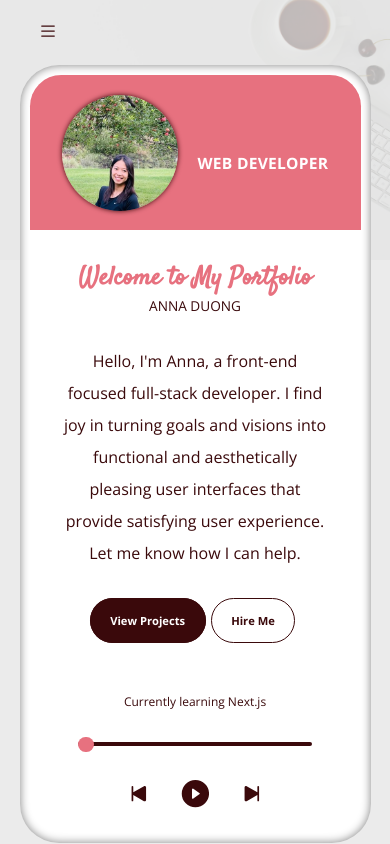
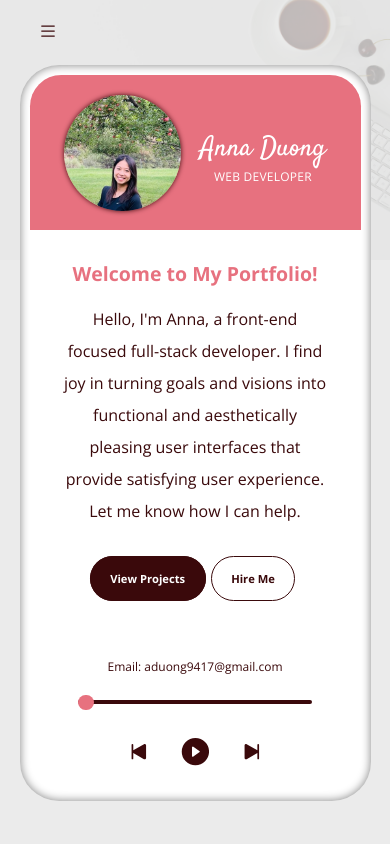
Before and after one commit to annaduong17/portfolio, a React (Create React App) app: page / in a window 390 px wide. Shown: the top 844 px of the page. Built offline with nearby package versions, Linux system fonts and the light colour scheme.

Commit message:
move name into phone display and adjust styles, center align name, title, and song and decrease h1 size on mobile in HomePage

```diff
--- a/src/components/Home.js
+++ b/src/components/Home.js
@@ -2,8 +2,7 @@ function Home() {
   return (
     <div className="home">
       <div className="home-heading">
-        <h1>Welcome to My Portfolio</h1>
-        <h2>ANNA DUONG</h2>
+        <h1>Welcome to My Portfolio!</h1>
       </div>
 
       <div className="home-description">
--- a/src/components/Phone.js
+++ b/src/components/Phone.js
@@ -34,9 +34,11 @@ function Phone({ isMobile }) {
   }
 
   const playlist = [
-    'Currently learning Next.js',
-    'Currently working on a Food Ordering App',
-    'Current favorite technology: React'
+    'Email: aduong9417@gmail.com',
+    'GitHub: github.com/annaduong17',
+    'LinkedIn: linkedin.com/in/annaduong17',
+    'Learning: Next.js',
+    'Working on: a Quiz App'
   ]
 
   useEffect(() => {
@@ -48,7 +50,7 @@ function Phone({ isMobile }) {
 
       intervalId = setInterval(() => {
         setIndex((prev) => (prev === playlist.length - 1 ? 0 : prev + 1));
-      }, 2000);
+      }, 1000);
     }
 
     return () => clearInterval(intervalId);
@@ -56,7 +58,7 @@ function Phone({ isMobile }) {
 
   const renderedItems = playlist.map((item, i) => {
     return (
-      <p key={i} className="song">{item}</p>
+      <p key={i} className="song flex-row-center">{item}</p>
     );
   })
 
@@ -67,7 +69,10 @@ function Phone({ isMobile }) {
         <img height={180}
         width={180}
         className="avatar" src="/images/avatar.jpeg" alt="avatar" />
-      <h2 className='title'>Web Developer</h2>
+        <div>
+          <h2 className='name'>Anna Duong</h2>
+          <h3 className='title'>Web Developer</h3>
+        </div>
       </div>
       {isMobile && <Home />}
 
--- a/src/index.scss
+++ b/src/index.scss
@@ -81,8 +81,6 @@ svg {
 .no-underline {
   text-decoration: none;
 }
-
-
 
 .menu-icon {
   position: absolute;
@@ -237,8 +235,12 @@ svg {
             margin-right: 5vw;
           }
 
+          .name {
+            font-size: clamp(1.5rem, 7vw, 3rem);
+          }
+
           .title {
-            font-size: clamp(0.75rem, 4vw, 3rem);
+            font-size: clamp(0.75rem, 3vw, 3rem);
             text-align: center;
           }
         }
@@ -326,6 +328,10 @@ svg {
       width: 75%;
       margin-inline: auto;
       padding: 5vw;
+
+      h1 {
+        font-size: 5vw;
+      }
     }
   }
 
@@ -346,10 +352,10 @@ svg {
   }
 }
 
-@media (min-width: 1000px) {
+@media (min-width: 800px) {
   .home-page {
     .home {
-      padding-block: clamp(100px, 10vw, 150px);
+      padding-block: clamp(100px, 12vw, 200px);
     }
   }
 }
--- a/src/styles/HomePage.scss
+++ b/src/styles/HomePage.scss
@@ -30,6 +30,7 @@ $white: #FFFFFF;
     margin: clamp(5px, 1.25vw, 10px);
     padding-block: clamp(15px, 3vw, 30px);
     padding-inline: clamp(20px, 1vw, 15px);
+    text-align: center;
 
     .avatar {
       border-radius: 50%;
@@ -38,13 +39,21 @@ $white: #FFFFFF;
       box-shadow: 0px 0px 5px 0px $cherry;
     }
 
+    .name {
+      font-family: 'Satisfy', cursive;
+      font-size: clamp(1.5rem, 2.5vw, 2.5rem);
+      font-weight: 400;
+      color: $white;
+      margin-block: 2vw 0;
+    }
+
     .title {
       text-transform: uppercase;
-      font-size: clamp(0.75rem, 1.25vw, 1.5rem);
-      font-weight: 700;
+      font-size: clamp(0.65rem, 1vw, 1.5rem);
+      font-weight: 400;
       letter-spacing: 0.25px;
       color: $white;
-      margin-block: 20px 0;
+      margin-block: 0;
     }
   }
 
@@ -53,8 +62,7 @@ $white: #FFFFFF;
       font-size: clamp(0.5rem, 1vw, 1rem);
       width: clamp(100px, 15vw, 200px);
       height: 30px;
-      display: flex;
-      justify-content: center;
+      text-align: center;
       padding: clamp(5px, 1vw, 20px);
       margin-top: 0;
     }
@@ -142,18 +150,12 @@ $white: #FFFFFF;
     background-color: $white;
     margin-left: clamp(50px, 10vw, 200px);
     padding-block: clamp(50px, 8vw, 150px);
-    padding-inline: clamp(125px, 15vw, 175px) clamp(30px, 5vw, 75px);
+    padding-inline: clamp(135px, 15vw, 175px) clamp(30px, 5vw, 75px);
 
     h1 {
-      font-family: 'Satisfy', sans-serif;
-      font-size: clamp(1rem, 4vw, 4rem);
+      font-family: 'Open Sans', sans-serif;
+      font-size: clamp(1.5rem, 3vw, 4rem);
       color: $pink;
-      margin: 0;
-    }
-
-    h2 {
-      font-size: clamp(0.75rem, 2vw, 1.5rem);
-      font-weight: 400;
       margin: 0;
     }
 
@@ -161,7 +163,6 @@ $white: #FFFFFF;
       p {
       font-size: clamp(1rem, 1.25vw, 1.5rem);
       line-height: 200%;
-      margin-top: clamp(30px, 3vw, 50px);
       }
     }
 
```
